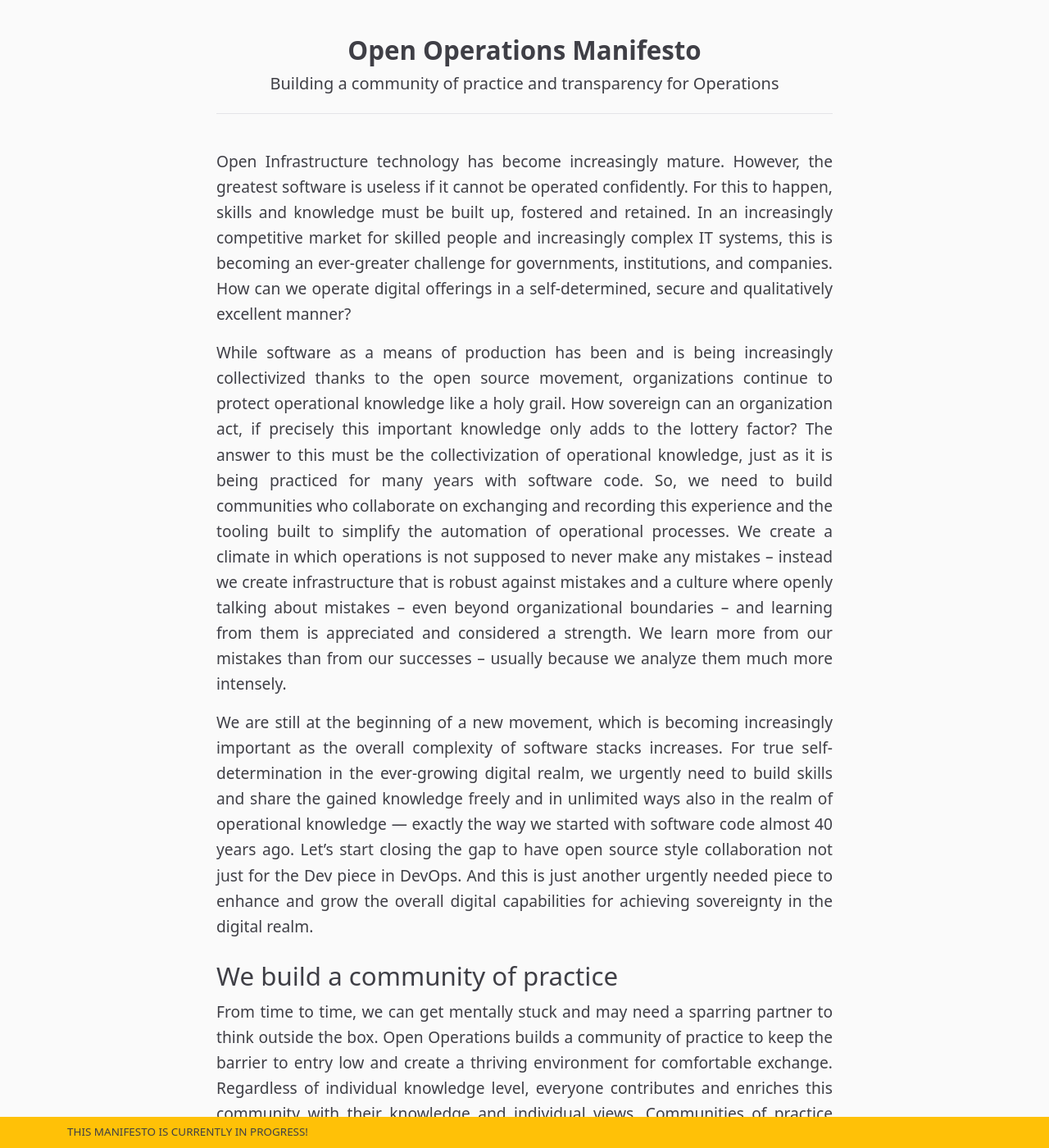
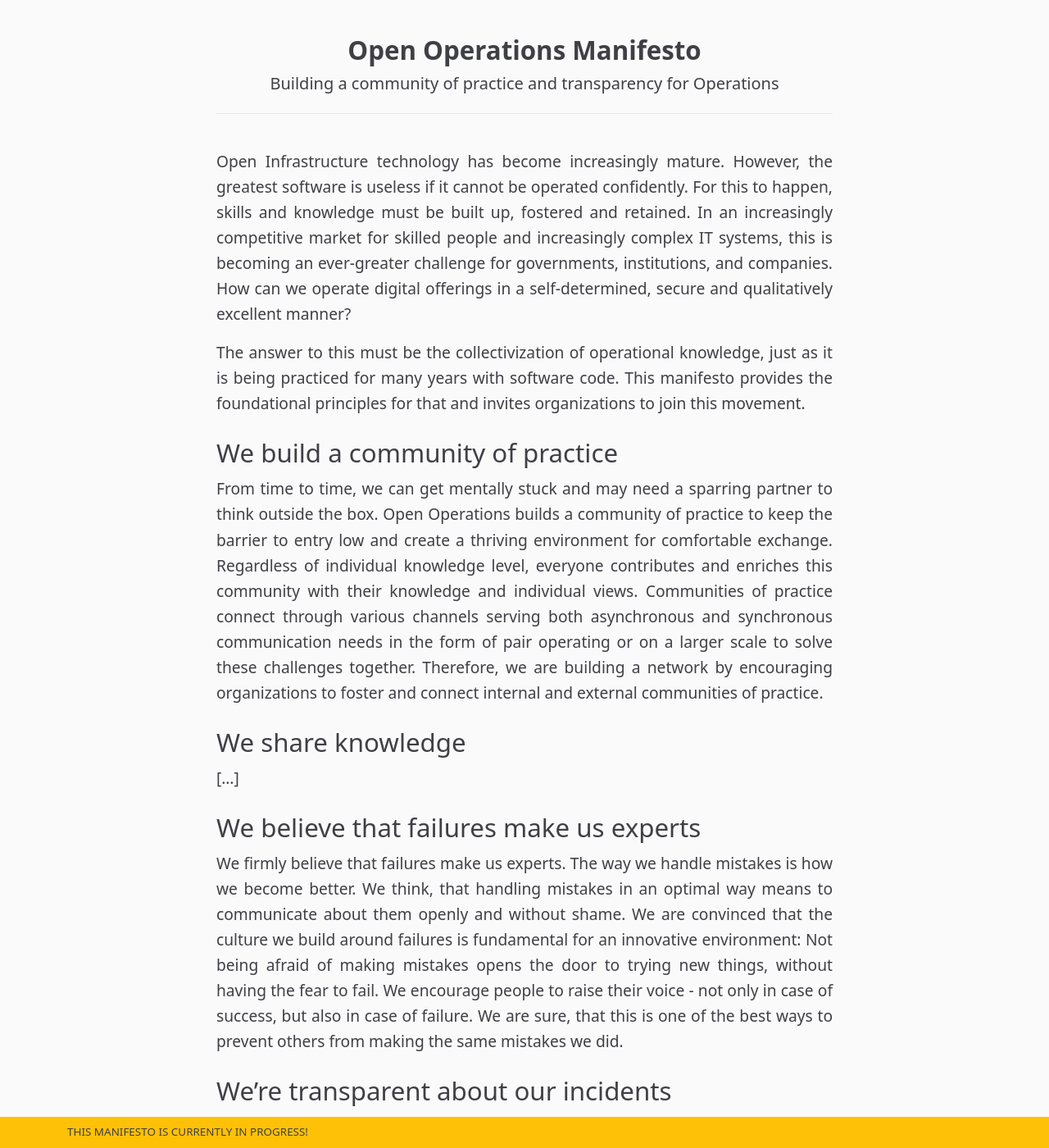
Before and after one commit to SovereignCloudStack/open-operations-manifesto, a Jekyll site: the page built from MANIFESTO.md, in a window 1280 px wide and 1400 px high. Shown: the whole window at 82% size. Built offline with Jekyll 4.4.1, drawn with Linux system fonts in a browser that asks for light colours.

Commit message:
Shorten Introduction (#18)
* shorten intro

Signed-off-by: maxwolfs <mail@maxwolfs.com>

* fix review comment

Signed-off-by: maxwolfs <mail@maxwolfs.com>

Signed-off-by: maxwolfs <mail@maxwolfs.com>

```diff
--- a/MANIFESTO.md
+++ b/MANIFESTO.md
@@ -5,9 +5,7 @@ image: openops.png
 ---
 Open Infrastructure technology has become increasingly mature. However, the greatest software is useless if it cannot be operated confidently. For this to happen, skills and knowledge must be built up, fostered and retained. In an increasingly competitive market for skilled people and increasingly complex IT systems, this is becoming an ever-greater challenge for governments, institutions, and companies. How can we operate digital offerings in a self-determined, secure and qualitatively excellent manner?
 
-While software as a means of production has been and is being increasingly collectivized thanks to the open source movement, organizations continue to protect operational knowledge like a holy grail. How sovereign can an organization act, if precisely this important knowledge only adds to the lottery factor? The answer to this must be the collectivization of operational knowledge, just as it is being practiced for many years with software code. So, we need to build communities who collaborate on exchanging and recording this experience and the tooling built to simplify the automation of operational processes. We create a climate in which operations is not supposed to never make any mistakes – instead we create infrastructure that is robust against mistakes and a culture where openly talking about mistakes – even beyond organizational boundaries – and learning from them is appreciated and considered a strength. We learn more from our mistakes than from our successes – usually because we analyze them much more intensely.
-
-We are still at the beginning of a new movement, which is becoming increasingly important as the overall complexity of software stacks increases. For true self-determination in the ever-growing digital realm, we urgently need to build skills and share the gained knowledge freely and in unlimited ways also in the realm of operational knowledge — exactly the way we started with software code almost 40 years ago. Let’s start closing the gap to have open source style collaboration not just for the Dev piece in DevOps. And this is just another urgently needed piece to enhance and grow the overall digital capabilities for achieving sovereignty in the digital realm.
+The answer to this must be the collectivization of operational knowledge, just as it is being practiced for many years with software code. This manifesto provides the foundational principles for that and invites organizations to join this movement.
 
 ## We build a community of practice
 From time to time, we can get mentally stuck and may need a sparring partner to think outside the box. Open Operations builds a community of practice to keep the barrier to entry low and create a thriving environment for comfortable exchange. Regardless of individual knowledge level, everyone contributes and enriches this community with their knowledge and individual views. Communities of practice connect through various channels serving both asynchronous and synchronous communication needs in the form of pair operating or on a larger scale to solve these challenges together. Therefore, we are building a network by encouraging organizations to foster and connect internal and external communities of practice.
```
